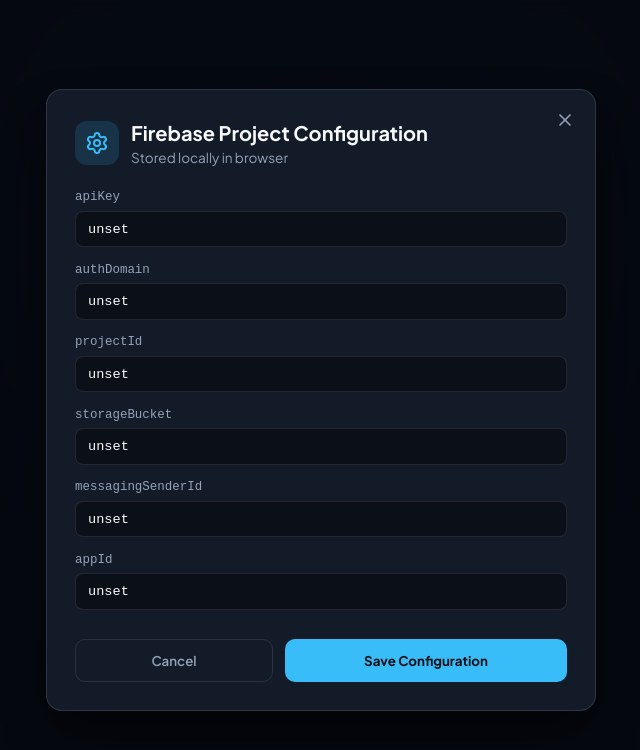
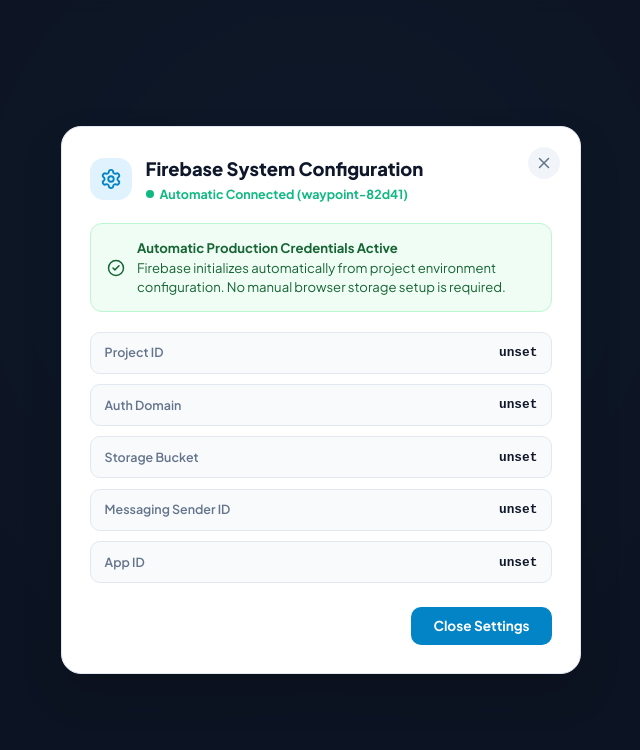
Before and after one commit to VikramDonthi/WayPoint, a React (Vite) app in the folder dashboard/: page / in a window 1280 px wide. Both pictures are taken after a click on the button "Firebase Settings". Shown: the top 750 px of the page, without its empty margins (319-959 px from the left). Built offline with nearby package versions, Linux system fonts and the light colour scheme; no server answers.

Commit message:
feat(firebase): automate Firebase project configuration without requiring local browser storage

```diff
--- a/dashboard/src/components/ConfigModal.tsx
+++ b/dashboard/src/components/ConfigModal.tsx
@@ -1,7 +1,6 @@
-import React, { useState } from 'react';
-import { X, Settings, Check, AlertCircle } from 'lucide-react';
-import type { FirebaseAppConfig } from '../types';
-import { getStoredConfig, saveStoredConfig, initFirebase } from '../firebase';
+import React from 'react';
+import { X, Settings, CheckCircle2 } from 'lucide-react';
+import { DEFAULT_CONFIG } from '../firebase';
 
 interface ConfigModalProps {
   isOpen: boolean;
@@ -9,39 +8,15 @@
 }
 
 export const ConfigModal: React.FC<ConfigModalProps> = ({ isOpen, onClose }) => {
-  const currentConfig = getStoredConfig();
-  const [config, setConfig] = useState<FirebaseAppConfig>(currentConfig);
-  const [savedSuccess, setSavedSuccess] = useState(false);
-  const [error, setError] = useState<string | null>(null);
-
   if (!isOpen) return null;
 
-  const handleChange = (key: keyof FirebaseAppConfig, value: string) => {
-    setConfig((prev) => ({ ...prev, [key]: value.trim() }));
-  };
-
-  const handleSave = (e: React.FormEvent) => {
-    e.preventDefault();
-    setError(null);
-
-    if (!config.apiKey || !config.projectId) {
-      setError('apiKey and projectId are required.');
-      return;
-    }
-
-    try {
-      saveStoredConfig(config);
-      initFirebase(config);
-      setSavedSuccess(true);
-      setTimeout(() => {
-        setSavedSuccess(false);
-        onClose();
-        window.location.reload(); // reload to re-bind firebase SDK cleanly
-      }, 1000);
-    } catch (err: any) {
-      setError('Failed to update config: ' + err.message);
-    }
-  };
+  const configItems = [
+    { label: 'Project ID', value: DEFAULT_CONFIG.projectId },
+    { label: 'Auth Domain', value: DEFAULT_CONFIG.authDomain },
+    { label: 'Storage Bucket', value: DEFAULT_CONFIG.storageBucket },
+    { label: 'Messaging Sender ID', value: DEFAULT_CONFIG.messagingSenderId },
+    { label: 'App ID', value: DEFAULT_CONFIG.appId },
+  ];
 
   return (
     <div style={{
@@ -50,8 +25,8 @@
       left: 0,
       right: 0,
       bottom: 0,
-      backgroundColor: 'rgba(5, 8, 15, 0.85)',
-      backdropFilter: 'blur(8px)',
+      backgroundColor: 'rgba(15, 23, 42, 0.65)',
+      backdropFilter: 'blur(6px)',
       display: 'flex',
       alignItems: 'center',
       justifyContent: 'center',
@@ -59,13 +34,13 @@
       padding: '1rem'
     }}>
       <div style={{
-        backgroundColor: '#131b29',
-        border: '1px solid rgba(255, 255, 255, 0.12)',
-        borderRadius: '16px',
+        backgroundColor: '#ffffff',
+        border: '1px solid #e2e8f0',
+        borderRadius: '20px',
         width: '100%',
-        maxWidth: '550px',
+        maxWidth: '520px',
         padding: '1.75rem',
-        boxShadow: '0 25px 50px -12px rgba(0, 0, 0, 0.7)',
+        boxShadow: '0 20px 40px rgba(0, 0, 0, 0.15)',
         position: 'relative'
       }}>
         <button
@@ -74,106 +49,92 @@
             position: 'absolute',
             top: '1.25rem',
             right: '1.25rem',
-            background: 'none',
+            background: '#f1f5f9',
             border: 'none',
-            color: '#94a3b8',
+            color: '#64748b',
+            borderRadius: '50%',
+            width: '32px',
+            height: '32px',
+            display: 'flex',
+            alignItems: 'center',
+            justifyContent: 'center',
             cursor: 'pointer'
           }}
         >
-          <X size={20} />
+          <X size={18} />
         </button>
 
-        <div style={{ display: 'flex', alignItems: 'center', gap: '0.75rem', marginBottom: '1.25rem' }}>
-          <div style={{ background: 'rgba(56, 189, 248, 0.15)', color: '#38bdf8', padding: '10px', borderRadius: '12px', display: 'flex' }}>
-            <Settings size={24} />
+        {/* Header */}
+        <div style={{ display: 'flex', alignItems: 'center', gap: '0.85rem', marginBottom: '1.25rem' }}>
+          <div style={{ background: '#e0f2fe', color: '#0284c7', padding: '10px', borderRadius: '14px', display: 'flex' }}>
+            <Settings size={22} />
           </div>
           <div>
-            <h2 style={{ fontSize: '1.25rem', fontWeight: '700', color: '#f8fafc' }}>Firebase Project Configuration</h2>
-            <p style={{ fontSize: '0.85rem', color: '#94a3b8' }}>Stored locally in browser</p>
+            <h2 style={{ fontSize: '1.15rem', fontWeight: '800', color: '#0f172a' }}>Firebase System Configuration</h2>
+            <div style={{ display: 'flex', alignItems: 'center', gap: '6px', marginTop: '2px' }}>
+              <span style={{ display: 'inline-block', width: 8, height: 8, borderRadius: '50%', background: '#10b981' }} />
+              <span style={{ fontSize: '0.78rem', color: '#10b981', fontWeight: '700' }}>Automatic Connected (waypoint-82d41)</span>
+            </div>
           </div>
         </div>
 
-        {error && (
+        {/* Status Card */}
         <div style={{
-            background: 'rgba(244, 63, 94, 0.15)',
-            border: '1px solid rgba(244, 63, 94, 0.3)',
-            borderRadius: '10px',
-            padding: '0.75rem',
-            marginBottom: '1rem',
-            color: '#f43f5e',
-            fontSize: '0.85rem',
+          background: '#f0fdf4',
+          border: '1px solid #bbf7d0',
+          borderRadius: '12px',
+          padding: '0.85rem 1rem',
+          marginBottom: '1.25rem',
           display: 'flex',
           alignItems: 'center',
-            gap: '0.5rem'
+          gap: '0.75rem',
+          color: '#166534',
+          fontSize: '0.82rem'
         }}>
-            <AlertCircle size={18} />
-            <span>{error}</span>
+          <CheckCircle2 size={18} color="#166534" style={{ flexShrink: 0 }} />
+          <div>
+            <strong style={{ display: 'block', fontWeight: '700' }}>Automatic Production Credentials Active</strong>
+            Firebase initializes automatically from project environment configuration. No manual browser storage setup is required.
           </div>
-        )}
+        </div>
 
-        <form onSubmit={handleSave} style={{ display: 'flex', flexDirection: 'column', gap: '0.85rem' }}>
-          {(Object.keys(currentConfig) as Array<keyof FirebaseAppConfig>).map((key) => (
-            <div key={key}>
-              <label style={{ display: 'block', fontSize: '0.78rem', color: '#94a3b8', marginBottom: '4px', fontFamily: 'monospace' }}>
-                {key}
-              </label>
-              <input
-                type="text"
-                value={config[key] || ''}
-                onChange={(e) => handleChange(key, e.target.value)}
-                placeholder={`Enter ${key}...`}
-                style={{
-                  width: '100%',
-                  padding: '0.6rem 0.75rem',
-                  backgroundColor: '#0b0f17',
-                  border: '1px solid rgba(255, 255, 255, 0.1)',
-                  borderRadius: '8px',
-                  color: '#f8fafc',
-                  fontSize: '0.85rem',
-                  fontFamily: 'monospace',
-                  outline: 'none'
-                }}
-              />
+        {/* Metadata List */}
+        <div style={{ display: 'flex', flexDirection: 'column', gap: '0.65rem' }}>
+          {configItems.map((item) => (
+            <div key={item.label} style={{
+              background: '#f8fafc',
+              border: '1px solid #e2e8f0',
+              borderRadius: '10px',
+              padding: '0.65rem 0.85rem',
+              display: 'flex',
+              justifyContent: 'space-between',
+              alignItems: 'center'
+            }}>
+              <span style={{ fontSize: '0.78rem', color: '#64748b', fontWeight: '600' }}>{item.label}</span>
+              <span style={{ fontSize: '0.8rem', color: '#0f172a', fontWeight: '700', fontFamily: 'monospace' }}>{item.value}</span>
             </div>
           ))}
+        </div>
 
-          <div style={{ display: 'flex', gap: '0.75rem', marginTop: '1rem' }}>
+        {/* Close Button */}
+        <div style={{ marginTop: '1.5rem', textAlign: 'right' }}>
           <button
             type="button"
             onClick={onClose}
             style={{
-                flex: 1,
-                padding: '0.75rem',
+              padding: '0.65rem 1.4rem',
               borderRadius: '10px',
-                backgroundColor: 'transparent',
-                border: '1px solid rgba(255, 255, 255, 0.1)',
-                color: '#94a3b8',
-                fontWeight: '600'
+              backgroundColor: '#0284c7',
+              color: '#ffffff',
+              border: 'none',
+              fontWeight: '700',
+              fontSize: '0.85rem',
+              cursor: 'pointer'
             }}
           >
-              Cancel
-            </button>
-            <button
-              type="submit"
-              style={{
-                flex: 1.5,
-                padding: '0.75rem',
-                borderRadius: '10px',
-                backgroundColor: savedSuccess ? '#10b981' : '#38bdf8',
-                color: '#0b0f17',
-                border: 'none',
-                fontWeight: '700',
-                display: 'flex',
-                alignItems: 'center',
-                justifyContent: 'center',
-                gap: '0.5rem'
-              }}
-            >
-              {savedSuccess ? <Check size={18} /> : null}
-              {savedSuccess ? 'Saved & Reloading...' : 'Save Configuration'}
+            Close Settings
           </button>
         </div>
-        </form>
       </div>
     </div>
   );
--- a/dashboard/src/firebase.ts
+++ b/dashboard/src/firebase.ts
@@ -32,14 +32,6 @@
 };
 
 export const getStoredConfig = (): FirebaseAppConfig => {
-  const saved = localStorage.getItem(STORAGE_KEY);
-  if (saved) {
-    try {
-      return JSON.parse(saved);
-    } catch (e) {
-      console.error("Failed to parse stored firebase config", e);
-    }
-  }
   return DEFAULT_CONFIG;
 };
 
```
Lines whose indentation alone changed are shown as unchanged.
